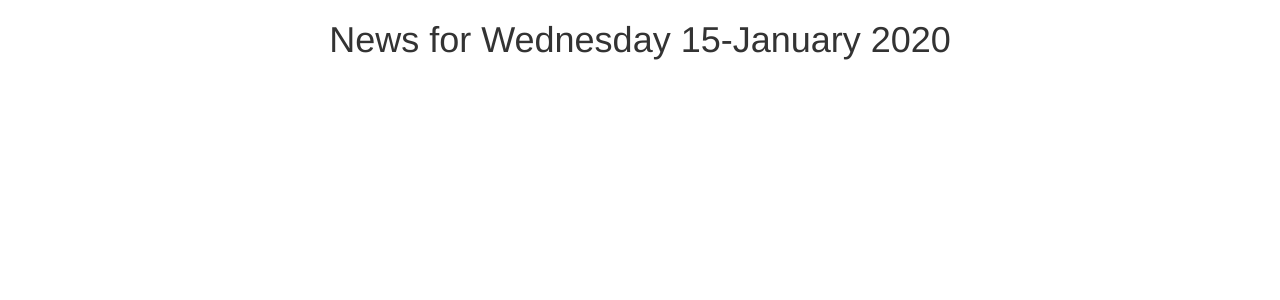
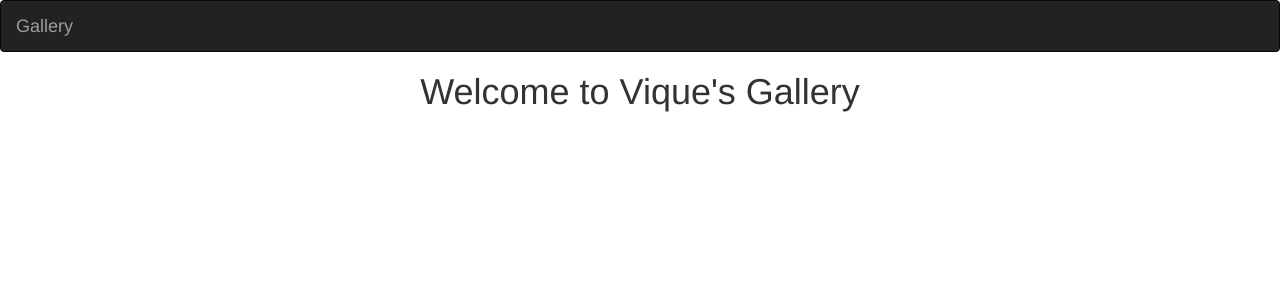
Before and after one commit to vique254/Gallery, a Django app: template gallery/templates/base.html in a window 1280 px wide. Shown: the top 300 px of the page. Run offline with Django 3.2, Linux system fonts and the light colour scheme; the template is opened without the code that fills it: most values are stand-ins (such as "Sample title", 1, 10 or a date in 2020); parts of the project's set-up code (start-up, migrations or seed data) failed here and were passed over; some libraries are stand-ins or nearby versions.

Commit message:
include navbar in the base template

```diff
--- a/gallery/templates/base.html
+++ b/gallery/templates/base.html
@@ -16,7 +16,8 @@
 
 </head>
 <body>
-    {% block content %} <h1 class='text-center'>News for {{date|date:"l d-F Y"}}</h1> {%endblock%}
+    {% include "navbar.html" %}
+    {% block content %} <h1 class='text-center'>Welcome to Vique's Gallery</h1> {%endblock%}
 
     {% block scripts %}
         <script src="https://ajax.googleapis.com/ajax/libs/jquery/3.2.1/jquery.min.js"></script>
```
